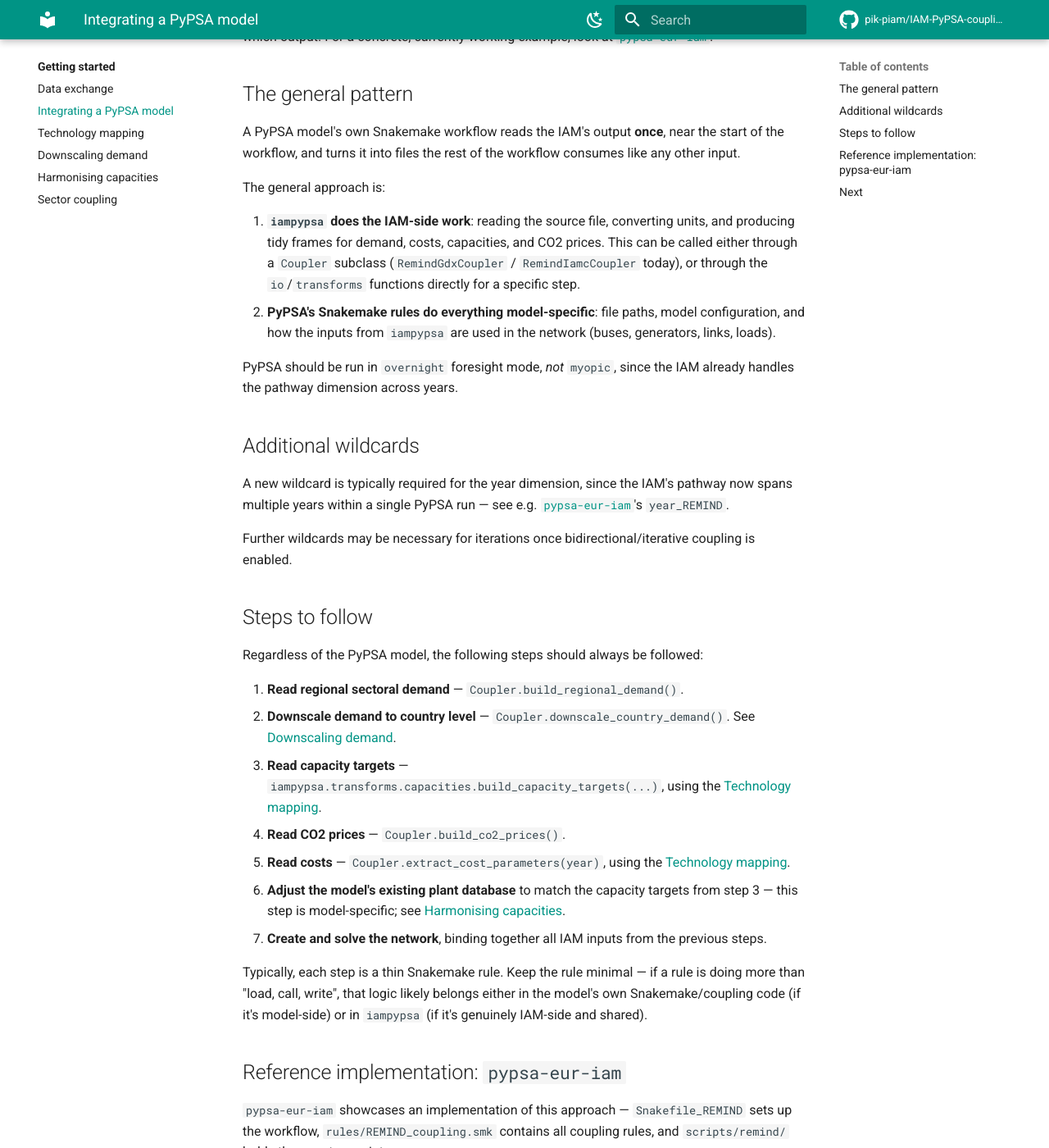
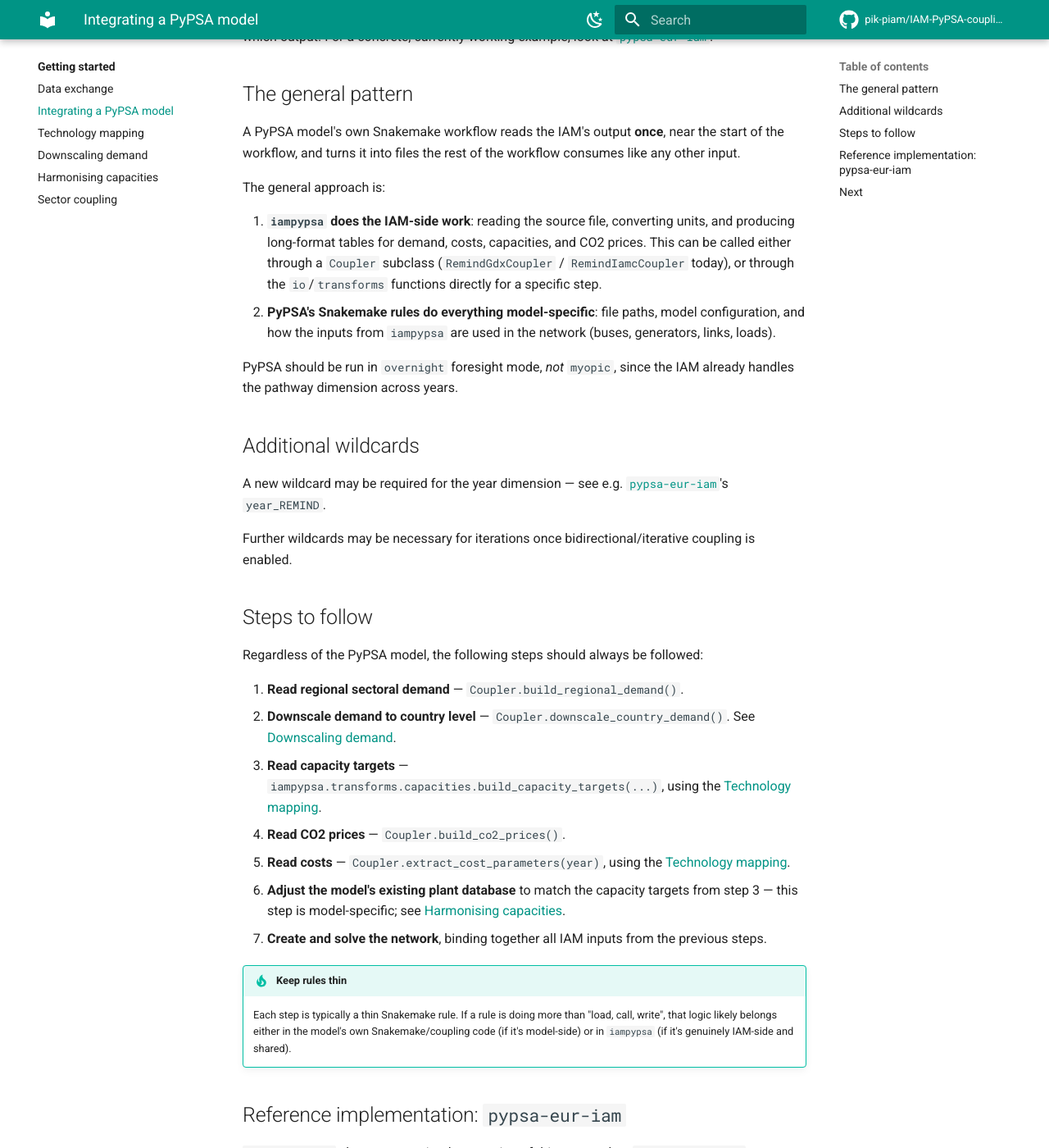
Before and after one commit to pik-piam/Remind-PyPSA-coupling, an MkDocs documentation site: the page built from docs/getting-started/integrating-a-model.md, in a window 1280 px wide and 1400 px high, scrolled down 247 px. Shown: the whole window at 82% size. Built offline with MkDocs 1.6.1 and Material for MkDocs 9.7.7, drawn with Linux system fonts in a browser that asks for light colours; comment, search, counter and statistics services are not loaded.

Commit message:
review of docu overhaul

```diff
--- a/docs/getting-started/integrating-a-model.md
+++ b/docs/getting-started/integrating-a-model.md
@@ -13,7 +13,7 @@ workflow, and turns it into files the rest of the workflow consumes like any oth
 The general approach is:
 
 1. **`iampypsa` does the IAM-side work**: reading the source file, converting units, and
-   producing tidy frames for demand, costs, capacities, and CO2 prices. This can be called
+   producing long-format tables for demand, costs, capacities, and CO2 prices. This can be called
    either through a `Coupler` subclass (`RemindGdxCoupler` / `RemindIamcCoupler` today), or
    through the `io`/`transforms` functions directly for a specific step.
 2. **PyPSA's Snakemake rules do everything model-specific**: file paths, model configuration, and
@@ -24,8 +24,7 @@ the pathway dimension across years.
 
 ## Additional wildcards
 
-A new wildcard is typically required for the year dimension, since the IAM's pathway now spans
-multiple years within a single PyPSA run — see e.g.
+A new wildcard may be required for the year dimension — see e.g.
 [`pypsa-eur-iam`](https://github.com/pik-piam/pypsa-eur-iam)'s `year_REMIND`.
 
 Further wildcards may be necessary for iterations once bidirectional/iterative coupling is
@@ -47,9 +46,10 @@ Regardless of the PyPSA model, the following steps should always be followed:
    this step is model-specific; see [Harmonising capacities](harmonising-capacities.md).
 7. **Create and solve the network**, binding together all IAM inputs from the previous steps.
 
-Typically, each step is a thin Snakemake rule. Keep the rule minimal — if a rule is doing more
-than "load, call, write", that logic likely belongs either in the model's own Snakemake/coupling
-code (if it's model-side) or in `iampypsa` (if it's genuinely IAM-side and shared).
+!!! tip "Keep rules thin"
+    Each step is typically a thin Snakemake rule. If a rule is doing more than "load, call,
+    write", that logic likely belongs either in the model's own Snakemake/coupling code (if
+    it's model-side) or in `iampypsa` (if it's genuinely IAM-side and shared).
 
 ## Reference implementation: `pypsa-eur-iam`
 
```
Also changed, not shown: docs/architecture.md (+2 -2 lines), docs/getting-started/data-exchange.md (+1 -1 lines), docs/getting-started/index.md (+2 -2 lines), docs/index.md (+3 -0 lines), 1 other file.
